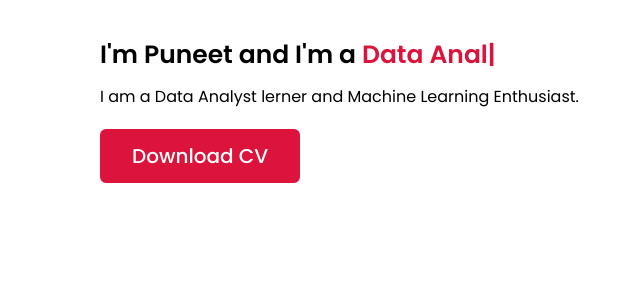
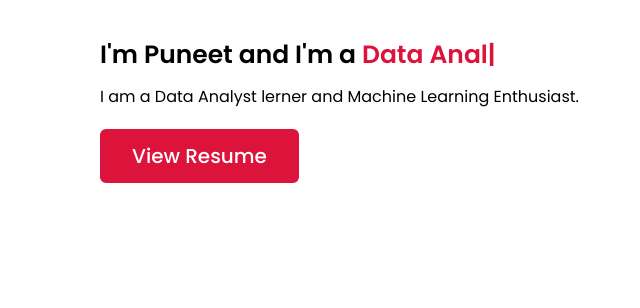
Before and after one commit to Puneetpotter/Portfolio, a plain HTML site: page index.html in a window 1280 px wide. Shown: the part 1120-1428 px from the top of the page, 484-1124 px from the left. Drawn offline with nearby package versions, Linux system fonts and the light colour scheme.

Commit message:
Update index.html

```diff
--- a/index.html
+++ b/index.html
@@ -57,7 +57,7 @@
                 <div class="column right">
                     <div class="text">I'm Puneet and I'm a <span class="typing-2"></span></div>
                     <p>I am a Data Analyst lerner and Machine Learning Enthusiast.</p>
-                    <a href="https://github.com/Puneetpotter/Portfolio/blob/main/Resume_main1_for_Puneet_Rai.pdf">Download CV</a>
+                    <a href="https://github.com/Puneetpotter/Portfolio/blob/main/196%20-%20Resume%20April%20Final.pdf">View Resume</a>
                 </div>
             </div>
         </div>
```
